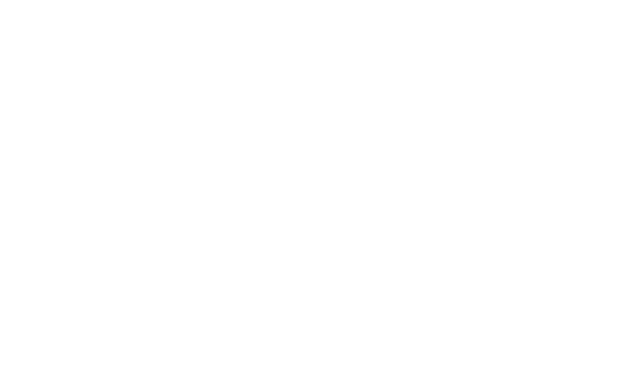
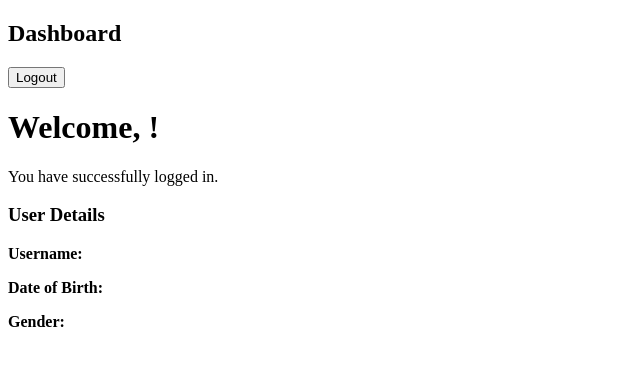
Before and after one commit to gomathi-thiru/angular-learning, an Angular app: page /dashboard in a window 1280 px wide. Before the commit this address led to /. Shown: the top 366 px of the page, without its empty margins (0-640 px from the left). Built offline with nearby package versions, Linux system fonts and the light colour scheme.

Commit message:
28-oct-26: added login page code logics

```diff
--- /dev/null
+++ b/src/app/dashboard/dashboard.html
@@ -0,0 +1,40 @@
+<div class="dashboard-container">
+
+  <header class="dashboard-header">
+    <h2>Dashboard</h2>
+
+    <button type="button" (click)="logout()">
+      Logout
+    </button>
+  </header>
+
+  <main class="dashboard-content">
+
+    <h1>
+      Welcome, {{ user?.username }}!
+    </h1>
+
+    <p>You have successfully logged in.</p>
+
+    <div class="user-details">
+      <h3>User Details</h3>
+
+      <p>
+        <strong>Username:</strong>
+        {{ user?.username }}
+      </p>
+
+      <p>
+        <strong>Date of Birth:</strong>
+        {{ user?.dob }}
+      </p>
+
+      <p>
+        <strong>Gender:</strong>
+        {{ user?.gender }}
+      </p>
+    </div>
+
+  </main>
+
+</div>
--- /dev/null
+++ b/src/app/dashboard/dashboard.ts
@@ -0,0 +1,21 @@
+import { Component, inject } from '@angular/core';
+import { Router } from '@angular/router';
+import { AuthService } from '../services/auth.sevice';
+
+@Component({
+  selector: 'app-dashboard',
+  standalone: true,
+  templateUrl: './dashboard.html',
+  styleUrl: './dashboard.css'
+})
+export class Dashboard {
+  private authService = inject(AuthService);
+  private router = inject(Router);
+
+  user = this.authService.getLoggedInUser();
+
+  logout(): void {
+    this.authService.logout();
+    this.router.navigate(['/login']);
+  }
+}
--- a/src/app/login/login.html
+++ b/src/app/login/login.html
@@ -3,7 +3,7 @@
 
     <h2>Login</h2>
 
-    <form [formGroup]="loginForm">
+    <form [formGroup]="loginForm" (ngSubmit)="onLogin()">
 
       <!-- Username -->
       <div class="form-group">
@@ -70,6 +70,12 @@
         @if (dob.touched && dob.hasError('required')) {
           <small class="error">Date of birth is required.</small>
         }
+
+        @if (dob.touched && dob.hasError('invalidDob')) {
+          <small class="error">
+            Date of birth cannot be in the future.
+          </small>
+        }
       </div>
 
       <!-- Gender -->
@@ -95,6 +101,11 @@
         </p>
       }
 
+      <!-- Submit -->
+      <button type="submit" [disabled]="isLoading">
+        {{ isLoading ? 'Logging in...' : 'Login' }}
+      </button>
+
     </form>
   </div>
 </div>
--- a/src/app/login/login.ts
+++ b/src/app/login/login.ts
@@ -1,5 +1,7 @@
 import { Component, inject } from '@angular/core';
-import { FormBuilder, ReactiveFormsModule, Validators } from '@angular/forms';
+import { AbstractControl, FormBuilder, ReactiveFormsModule, Validators } from '@angular/forms';
+import { AuthService } from '../services/auth.sevice';
+import { Router } from '@angular/router';
 
 @Component({
   selector: 'app-login',
@@ -11,8 +13,11 @@
 
 export class Login {
     private fb = inject(FormBuilder);
+    private authService = inject(AuthService);
+    private router = inject(Router);
+
     errorMessage = '';
-    isLoading = false;
+    isLoading = false; // initially login false
 
     loginForm = this.fb.nonNullable.group({
     username: [
@@ -36,6 +41,7 @@
       '',
       [
         Validators.required,
+        this.validDob
       ]
     ],
 
@@ -45,6 +51,7 @@
     ]
   });
 
+// provide convenient access to individual controls in form
   get username() {
     return this.loginForm.controls.username;
   }
@@ -60,4 +67,51 @@
   get gender() {
     return this.loginForm.controls.gender;
   }
+
+  private validDob(control: AbstractControl) {
+  const dob = new Date(control.value);
+  const today = new Date();
+
+  today.setHours(0, 0, 0, 0);
+
+  if (!control.value) {
+    return null;
+  }
+
+  if (dob > today) {
+    return { invalidDob: true };
+  }
+
+  return null;
 }
+
+  onLogin(): void {
+    this.errorMessage = '';
+
+    if (this.loginForm.invalid) {
+      this.loginForm.markAllAsTouched();
+      return;
+    }
+
+    this.isLoading = true;  // indicate login request currently running
+
+    this.authService.login(this.loginForm.getRawValue()).subscribe({ //allows to receive the value(t/f) emitted by observable->is a way to handle data that arrives over time async
+      next: (success) => { // receives the value by observable
+        this.isLoading = false; // before the condition. allows the login button to become enabled again
+
+        if (success) {
+          this.router.navigate(['/dashboard']);
+        } else {
+          this.errorMessage =
+            'Invalid username, password, DOB, or gender.';
+        }
+      },
+
+      error: () => {
+        this.isLoading = false; // When the request completes
+        this.errorMessage =
+          'Unable to load user details. Please try again.';
+      }
+    });
+  }
+}
--- a/src/app/services/auth.sevice.ts
+++ b/src/app/services/auth.sevice.ts
@@ -1,5 +1,6 @@
 import { Injectable, inject } from '@angular/core';
 import { HttpClient } from '@angular/common/http';
+import { Observable, map } from 'rxjs';
 
 export interface User {
   id: number;
@@ -22,5 +23,50 @@
 export class AuthService {
   private http = inject(HttpClient);
 
-  private readonly usersUrl = '/user.json';
+  private readonly jsonUsers = '/user.json';
+  private readonly sessionKey = 'loggedInUser';
+
+  getUsers(): Observable<User[]> {
+    return this.http.get<User[]>(this.jsonUsers);
+  }
+
+  login(credentials: LoginCredentials): Observable<boolean> {
+    return this.getUsers().pipe(
+      map(users => {
+        const matchedUser = users.find(user =>
+          user.username === credentials.username.trim() &&
+          user.password === credentials.password &&
+          user.dob === credentials.dob &&
+          user.gender === credentials.gender
+        );
+
+        if (matchedUser) {
+          const { password, ...userData } = matchedUser;  //extract the password separate and contains remain data will stored in userdata(username,age,gender)
+
+          sessionStorage.setItem(
+            this.sessionKey,
+            JSON.stringify(userData)
+          );
+
+          return true;
+        }
+
+        return false;
+      })
+    );
+  }
+
+  // isAuthenticated(): boolean {
+  //   return sessionStorage.getItem(this.sessionKey) !== null;
+  // }
+
+  getLoggedInUser() {
+    const user = sessionStorage.getItem(this.sessionKey);
+
+    return user ? JSON.parse(user) : null;
+  }
+
+  logout(): void {
+    sessionStorage.removeItem(this.sessionKey);
+  }
 }
```
Also changed, not shown: src/app/app.routes.ts (+10 -1 lines), src/app/dashboard/dashboard.css (added).
